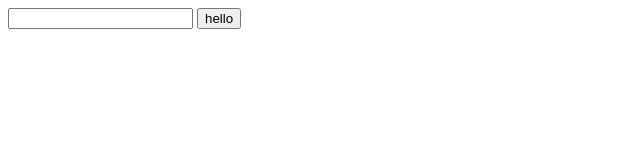
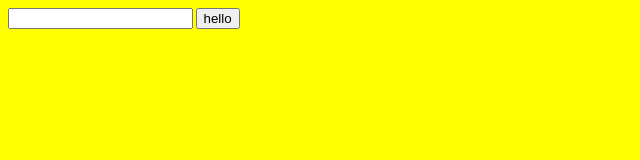
Before and after one commit to anand-1135/Repoon1, a plain HTML site: page index.html in a window 1280 px wide. Shown: the whole page, without its empty margins (0-640 px from the left). Drawn offline with Linux system fonts and the light colour scheme.

Commit message:
version3

```diff
--- a/index.html
+++ b/index.html
@@ -5,6 +5,12 @@
     <meta name="viewport" content="width=device-width, initial-scale=1.0">
     <title>Sumbit</title>
 </head>
+<style>
+    body{
+        background-color: yellow;
+        font-size: 10px;
+    }
+</style>
 <body>
     <input type="text">
     <input type="submit" value="hello" >
```
Also changed, not shown: change.txt.
